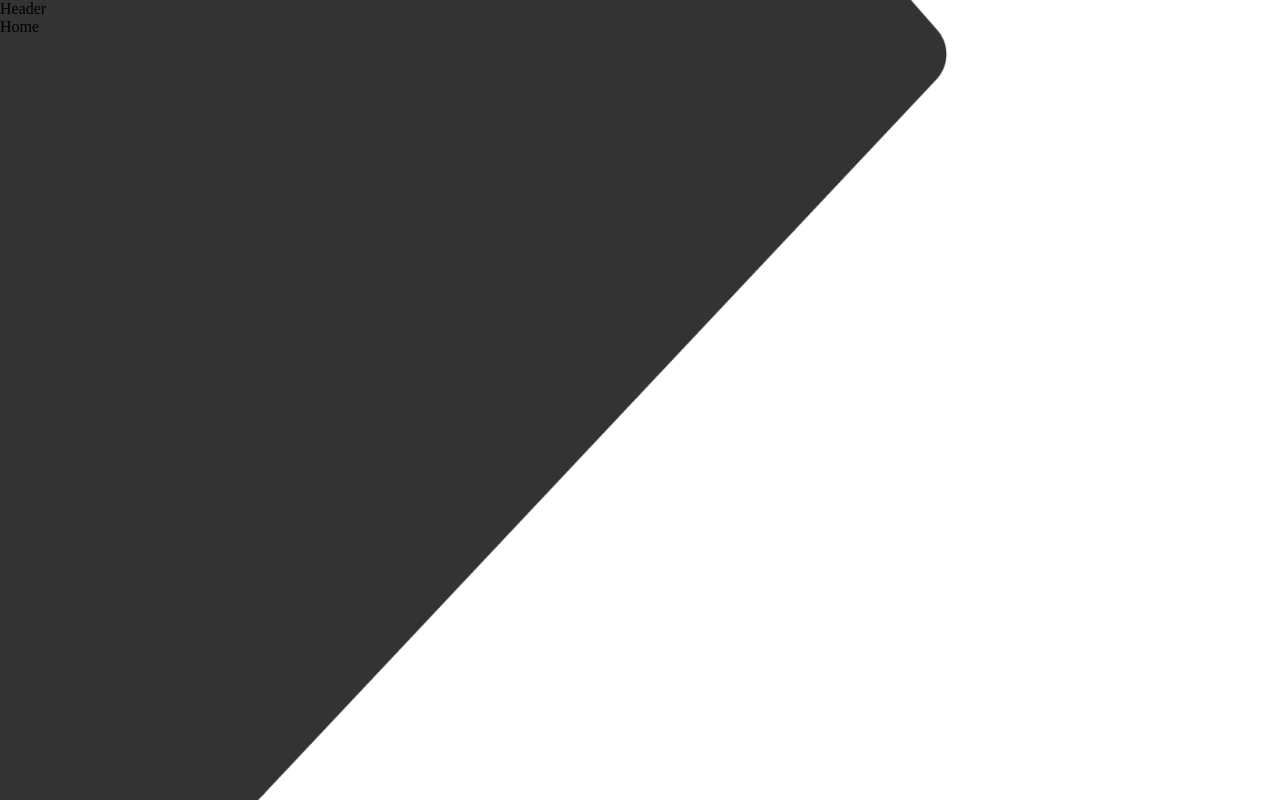
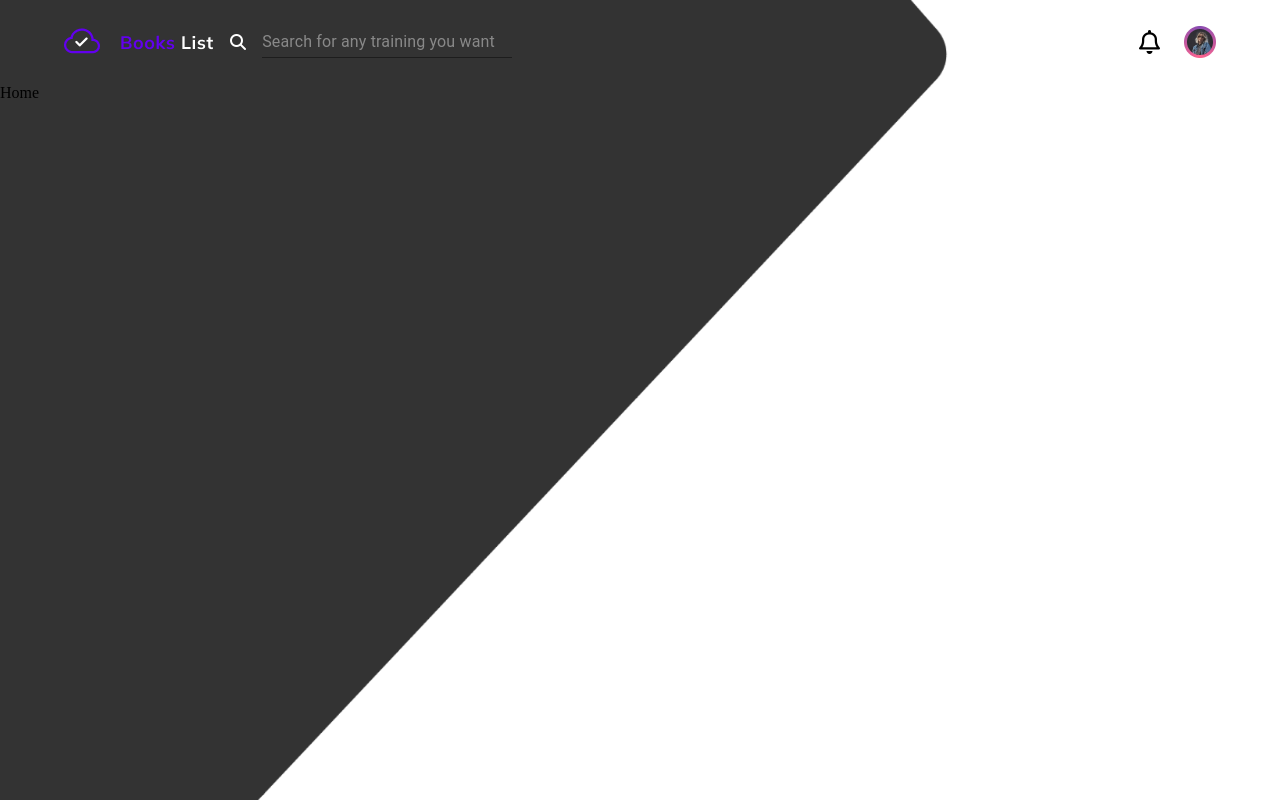
Before and after one commit to TimurRahkmatov/book-cart, a React (Vite) app: page / in a window 1280 px wide. Built offline with nearby package versions, Linux system fonts and the light colour scheme; sample sign-in values are in the browser's storage.

Commit message:
added header

```diff
--- a/src/Components/Header/Header.jsx
+++ b/src/Components/Header/Header.jsx
@@ -1,9 +1,43 @@
-import React from 'react'
-
+import { Box, Container, FormLabel, Input } from "@mui/material";
+import React from "react";
+import LogoImg from "../../assets/logo.png";
+import Avatar from "../../assets/avatar.png";
 const Header = () => {
   return (
-    <div>Header</div>
-  )
-}
+    <Box sx={{ padding: "1.5rem 0" }} component="header">
+      <Container>
+        <Box
+          sx={{
+            display: "flex",
+            alignItems: "center",
+            gap: "2rem",
+            justifyContent: "space-between",
+          }}
+        >
+          <Box sx={{ display: "flex", alignItems: "center", gap: "1rem" }}>
+            <img src={LogoImg} alt="" />
+            <FormLabel htmlFor="my-input">
+              <i
+                style={{ color: "#fff" }}
+                className="fa-solid fa-magnifying-glass"
+              ></i>
+            </FormLabel>
+            <Input
+              sx={{ width: "250px", color: "#fff" }}
+              id="my-input"
+              name="my-input"
+              placeholder="Search for any training you want"
+              aria-describedby="my-helper-text"
+            />
+          </Box>
+          <Box sx={{ display: "flex", alignItems: "center", gap: "1.5rem" }}>
+            <i style={{fontSize: "1.5rem"}} className="fa-regular fa-bell"></i>
+            <img src={Avatar} alt="" />
+          </Box>
+        </Box>
+      </Container>
+    </Box>
+  );
+};
 
-export default Header
+export default Header;
```
Also changed, not shown: src/assets/avatar.png (added), src/assets/logo.png (added).
